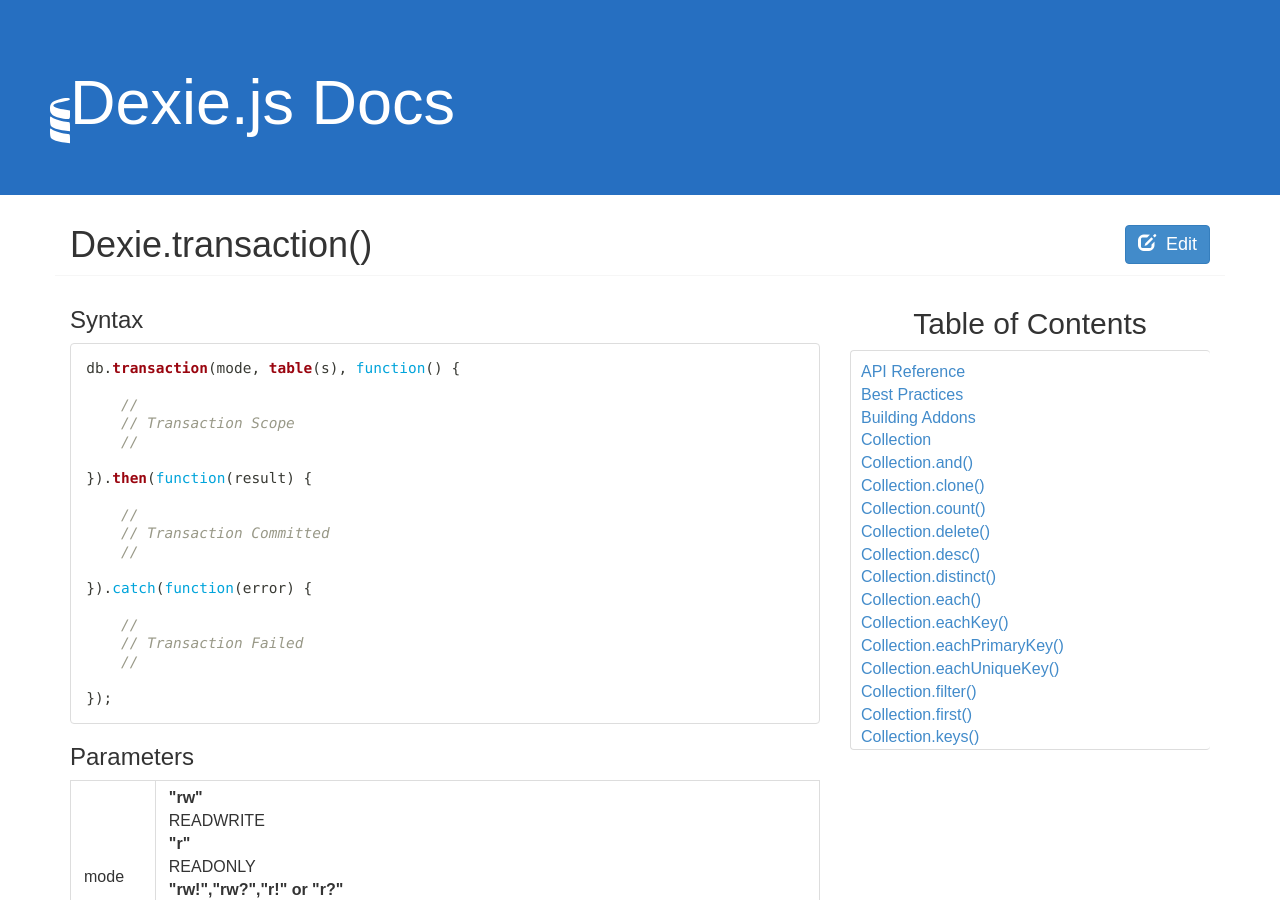
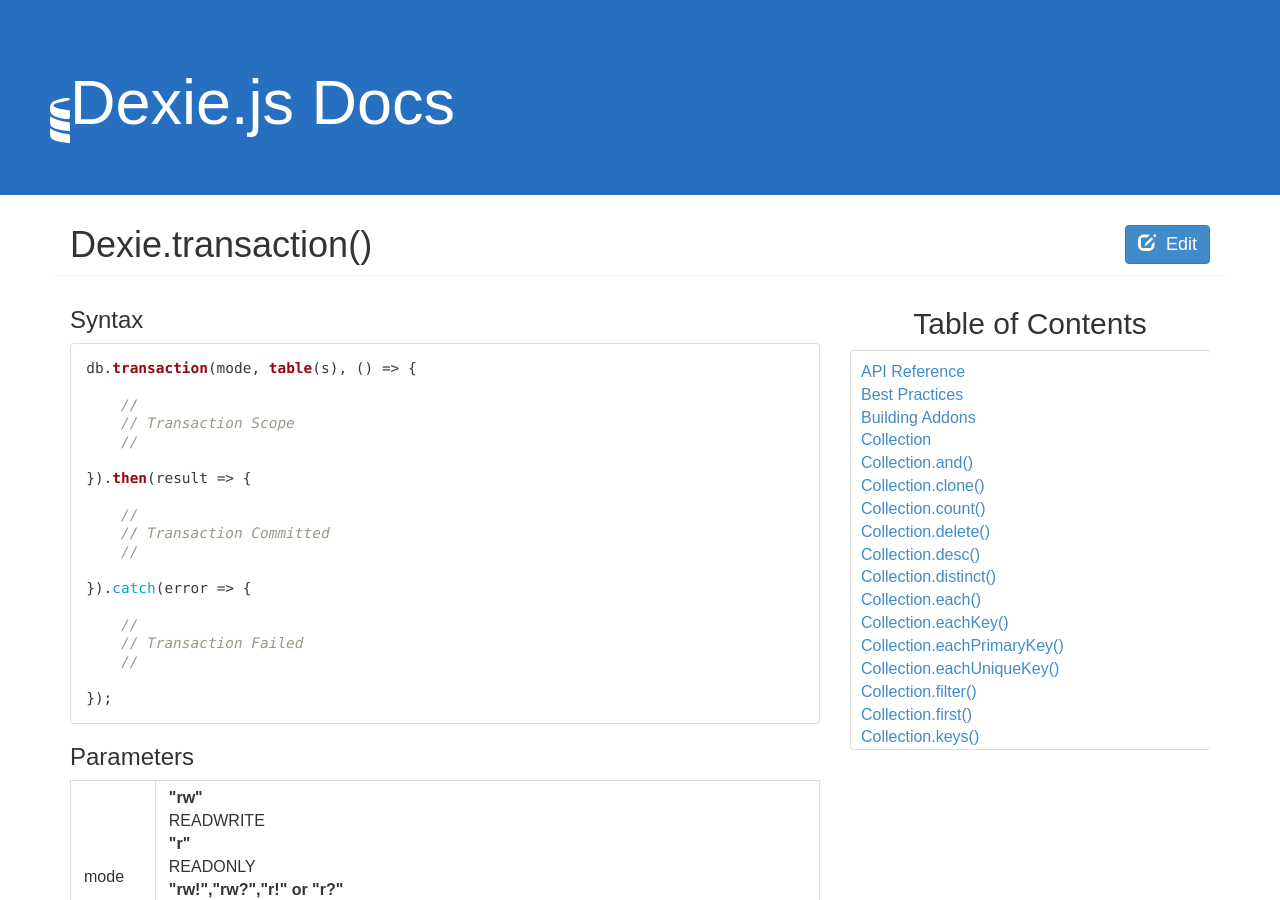
Before and after one commit to dexie/dexie-website, a Jekyll site: the page built from docs/Dexie/Dexie.transaction().md, in a window 1280 px wide and 900 px high. Built offline with Jekyll 4.4.1, drawn with Linux system fonts in a browser that asks for light colours.

Commit message:
Arrow function instead of function

````diff
--- a/docs/Dexie/Dexie.transaction().md
+++ b/docs/Dexie/Dexie.transaction().md
@@ -6,19 +6,19 @@
 ### Syntax
 
 ```javascript
-db.transaction(mode, table(s), function() {
+db.transaction(mode, table(s), () => {
 
     //
     // Transaction Scope
     //
 
-}).then(function(result) {
+}).then(result => {
 
     //
     // Transaction Committed
     //
 
-}).catch(function(error) {
+}).catch(error => {
 
     //
     // Transaction Failed
````
